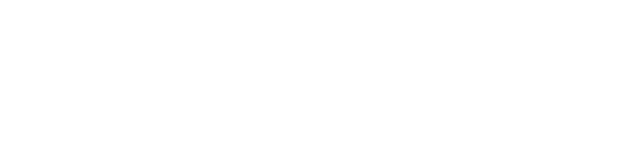
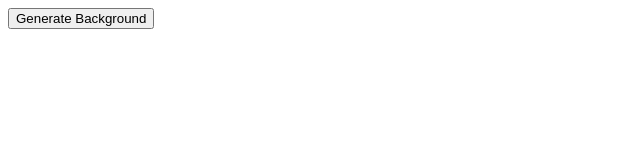
Before and after one commit to priyaVora13/background-generator, a plain HTML site: page index.html in a window 1280 px wide. Shown: the whole page, without its empty margins (0-640 px from the left). Drawn offline with Linux system fonts and the light colour scheme.

Commit message:
Adding button for background generation

```diff
--- a/index.html
+++ b/index.html
@@ -2,5 +2,7 @@
 <title>Background Generator</title>
 <body>
     <script src="script.js"></script>
+
+    <button>Generate Background</button>
 </body>
 <html>
```
